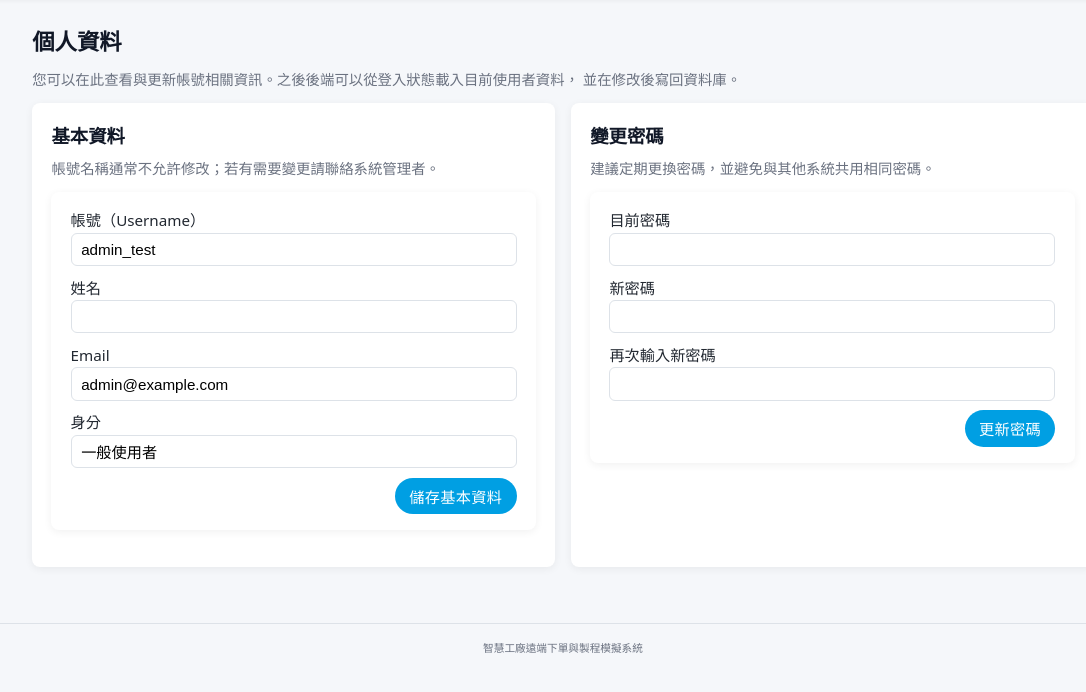
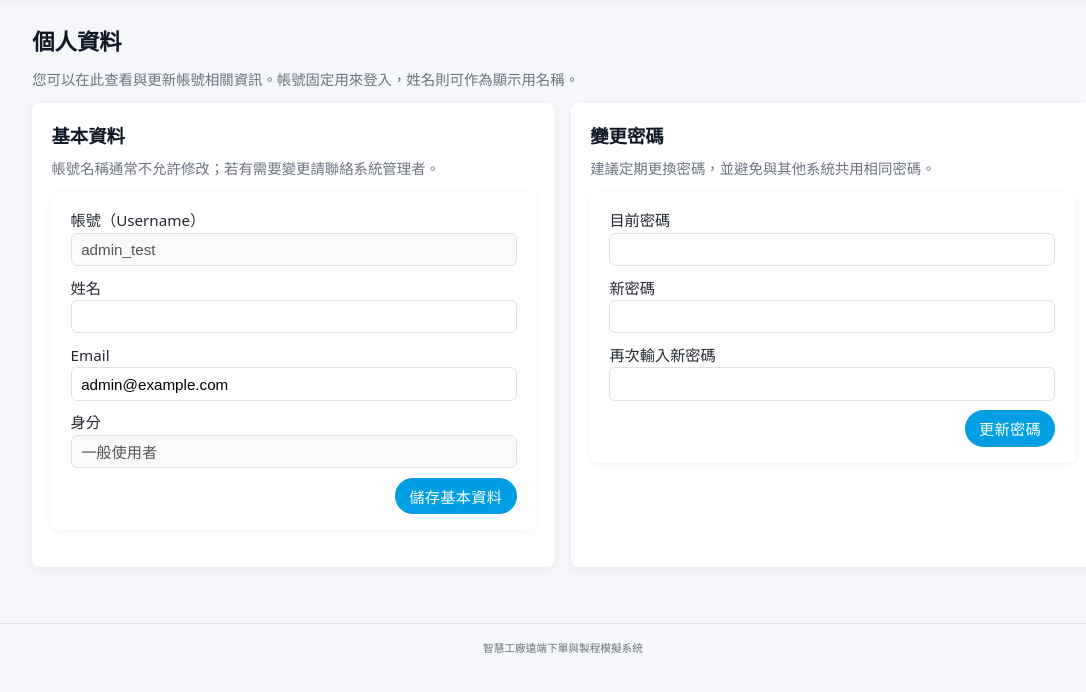
Before and after one commit to 70130H940410/Festo, a Flask app: page /user/profile in a window 1280 px wide. Shown: the part 56-748 px from the top of the page, without its empty margins (77-1163 px from the left). Run offline with Flask 3, Linux system fonts and the light colour scheme; a user stored in the database is signed in; data comes from the database, SQL or seed files in the repository; both versions use the stored data as it was after the commit.

Commit message:
feat: 分離帳號與姓名欄位並加入 Email 唯一性檢查與個人資料編輯

```diff
--- a/shopping_website/app.py
+++ b/shopping_website/app.py
@@ -102,7 +102,7 @@ def login():
             # 用 account 欄位當登入帳號
             cur.execute(
                 """
-                SELECT id, account, password_hash, role
+                SELECT id, account, password_hash, role, full_name
                 FROM User_profile
                 WHERE account = ?
                 """,
@@ -114,6 +114,7 @@ def login():
             if row and check_password_hash(row["password_hash"], password):
                 session["user_id"] = row["id"]
                 session["username"] = row["account"]
+                session["full_name"] = row["full_name"]
                 session["role"] = row["role"]
 
                 # 依角色導向
@@ -147,6 +148,7 @@ def register_customer():
     寫入 User_profile：
     - id: uuid4 字串
     - account: 使用者帳號
+    - full_name: 中文姓名
     - email
     - password_hash
     - role: 'customer'
@@ -158,7 +160,7 @@ def register_customer():
         username = request.form.get("username", "").strip()
         password = request.form.get("password", "")
         email = request.form.get("email", "").strip()
-        full_name = request.form.get("full_name", "").strip()  # 目前不存 DB
+        full_name = request.form.get("full_name", "").strip()
 
         if not username or not password:
             error_message = "帳號與密碼為必填。"
@@ -182,10 +184,10 @@ def register_customer():
                 cur.execute(
                     """
                     INSERT INTO User_profile
-                        (id, account, email, password_hash, role, registration_key)
-                    VALUES (?, ?, ?, ?, 'customer', NULL)
+                        (id, account, full_name, email, password_hash, role, registration_key)
+                    VALUES (?, ?, ?, ?, ?, 'customer', NULL)
                     """,
-                    (user_id, username, email, password_hash),
+                    (user_id, username, full_name, email, password_hash),
                 )
                 conn.commit()
                 conn.close()
@@ -218,7 +220,7 @@ def register_manager():
         username = request.form.get("username", "").strip()
         password = request.form.get("password", "")
         email = request.form.get("email", "").strip()
-        full_name = request.form.get("full_name", "").strip()  # 目前不存 DB
+        full_name = request.form.get("full_name", "").strip()
         factory_key = request.form.get("factory_key", "").strip()
 
         if not username or not password or not factory_key:
@@ -258,10 +260,10 @@ def register_manager():
                     cur.execute(
                         """
                         INSERT INTO User_profile
-                            (id, account, email, password_hash, role, registration_key)
-                        VALUES (?, ?, ?, ?, 'manager', ?)
+                            (id, account, full_name, email, password_hash, role, registration_key)
+                        VALUES (?, ?, ?, ?, ?, 'manager', ?)
                         """,
-                        (user_id, username, email, password_hash, factory_key),
+                        (user_id, username, full_name, email, password_hash, factory_key),
                     )
                     conn.commit()
                     conn.close()
@@ -283,10 +285,9 @@ def register_manager():
 def user_profile():
     """
     用 id 找 User_profile：
-    - account 當 username 顯示
-    - email 可修改
+    - account 當 username 顯示（不可改）
+    - full_name / email 可修改
     - 密碼可修改
-    - full_name 目前沒有存 DB，先給空字串
     """
     user_id = session.get("user_id")
 
@@ -295,7 +296,7 @@ def user_profile():
 
     cur.execute(
         """
-        SELECT id, account, email, role
+        SELECT id, account, full_name, email, role
         FROM User_profile
         WHERE id = ?
         """,
@@ -315,17 +316,37 @@ def user_profile():
         action = request.form.get("action")
 
         if action == "update_profile":
+            full_name = request.form.get("full_name", "").strip()
             email = request.form.get("email", "").strip()
-            cur.execute(
-                """
-                UPDATE User_profile
-                SET email = ?
-                WHERE id = ?
-                """,
-                (email, user_id),
-            )
-            conn.commit()
-            success_message = "基本資料已更新。"
+
+            # 1. 檢查這個 Email 有沒有被「其他帳號」使用
+            if email:
+                cur.execute(
+                    """
+                    SELECT id
+                    FROM User_profile
+                    WHERE email = ? AND id != ?
+                    """,
+                    (email, user_id),
+                )
+                exists_email = cur.fetchone()
+            else:
+                exists_email = None
+
+            if exists_email:
+                error_message = "此 Email 已被其他帳號使用，請改用另一個 Email。"
+            else:
+                # 2. 安全地更新自己的 full_name 與 email
+                cur.execute(
+                    """
+                    UPDATE User_profile
+                    SET full_name = ?, email = ?
+                    WHERE id = ?
+                    """,
+                    (full_name, email, user_id),
+                )
+                conn.commit()
+                success_message = "基本資料已更新。"
 
         elif action == "change_password":
             current_password = request.form.get("current_password", "")
@@ -362,7 +383,7 @@ def user_profile():
     # 重新讀一次最新資料
     cur.execute(
         """
-        SELECT id, account, email, role
+        SELECT id, account, full_name, email, role
         FROM User_profile
         WHERE id = ?
         """,
@@ -374,10 +395,13 @@ def user_profile():
     user = {
         "id": row["id"],
         "username": row["account"],
+        "full_name": row["full_name"] or "",
         "email": row["email"],
-        "full_name": "",  # 目前未存
         "role": row["role"],
     }
+
+    # session 裡順便更新一下 full_name，之後 navbar 如果要秀名字比較好用
+    session["full_name"] = user["full_name"]
 
     return render_template(
         "user/profile.html",
@@ -511,7 +535,7 @@ def factory_simulate():
     """
     order_info = {
         "id": 1,
-        "user_name": session.get("username", "Demo User"),
+        "user_name": session.get("full_name") or session.get("username", "Demo User"),
         "status": "in_progress",
     }
 
@@ -563,11 +587,11 @@ def manager_process_templates():
         },
         {
             "id": 2,
-            "name": "高強度測試流程",
+            "name": "高溫壽命測試流程",
             "steps": [
                 "揀料",
                 "組裝",
-                "高温燒機測試",
+                "高溫燒機測試",
                 "電性測試",
                 "包裝",
             ],
--- a/shopping_website/templates/user/profile.html
+++ b/shopping_website/templates/user/profile.html
@@ -5,84 +5,82 @@
 {% block content %}
 <h2>個人資料</h2>
 <p class="text-muted">
-  您可以在此查看與更新帳號相關資訊。之後後端可以從登入狀態載入目前使用者資料，
-  並在修改後寫回資料庫。
+  您可以在此查看與更新帳號相關資訊。帳號固定用來登入，姓名則可作為顯示用名稱。
 </p>
 
-{# 提示訊息：之後後端可以帶 success_message / error_message 進來 #}
+{% if error_message %}
+  <div class="alert alert-error">{{ error_message }}</div>
+{% endif %}
 {% if success_message %}
-  <div class="alert alert-success">
-    {{ success_message }}
-  </div>
-{% endif %}
-{% if error_message %}
-  <div class="alert alert-error">
-    {{ error_message }}
-  </div>
+  <div class="alert alert-success">{{ success_message }}</div>
 {% endif %}
 
 <div class="grid-2">
-  <!-- 左邊：基本資料 -->
-  <section class="card">
+  <!-- 左：基本資料 -->
+  <div class="card">
     <h3>基本資料</h3>
     <p class="text-muted">
       帳號名稱通常不允許修改；若有需要變更請聯絡系統管理者。
     </p>
 
-    <form method="post" action="{{ url_for('user_profile') }}">
+    <form method="post">
+      <input type="hidden" name="action" value="update_profile">
+
       <label>
         帳號（Username）
-        <input type="text" name="username" value="{{ user.username if user else '' }}" readonly>
+        <input type="text" value="{{ user.username }}" disabled>
       </label>
 
       <label>
         姓名
-        <input type="text" name="full_name" value="{{ user.full_name if user else '' }}">
+        <input type="text" name="full_name" value="{{ user.full_name }}">
       </label>
 
       <label>
         Email
-        <input type="email" name="email" value="{{ user.email if user else '' }}">
+        <input type="email" name="email" value="{{ user.email }}">
       </label>
 
       <label>
         身分
-        <input type="text" value="{% if user and user.role == 'manager' %}工廠管理者{% else %}一般使用者{% endif %}" readonly>
+        <input type="text" value="{% if user.role == 'manager' %}工廠管理者{% else %}一般使用者{% endif %}" disabled>
       </label>
 
       <div class="mt-2 text-right">
-        <button type="submit" name="action" value="update_profile">儲存基本資料</button>
+        <button type="submit">儲存基本資料</button>
       </div>
     </form>
-  </section>
+  </div>
 
-  <!-- 右邊：變更密碼 -->
-  <section class="card">
+  <!-- 右：變更密碼 -->
+  <div class="card">
     <h3>變更密碼</h3>
     <p class="text-muted">
       建議定期更換密碼，並避免與其他系統共用相同密碼。
     </p>
 
-    <form method="post" action="{{ url_for('user_profile') }}">
+    <form method="post">
+      <input type="hidden" name="action" value="change_password">
+
       <label>
         目前密碼
-        <input type="password" name="current_password" required>
+        <input type="password" name="current_password">
       </label>
 
       <label>
         新密碼
-        <input type="password" name="new_password" required>
+        <input type="password" name="new_password">
       </label>
 
       <label>
         再次輸入新密碼
-        <input type="password" name="new_password_confirm" required>
+        <input type="password" name="new_password_confirm">
       </label>
 
       <div class="mt-2 text-right">
-        <button type="submit" name="action" value="change_password">更新密碼</button>
+        <button type="submit">更新密碼</button>
       </div>
     </form>
-  </section>
+  </div>
 </div>
 {% endblock %}
```
Also changed, not shown: shopping_website/database/User_Data.db.
